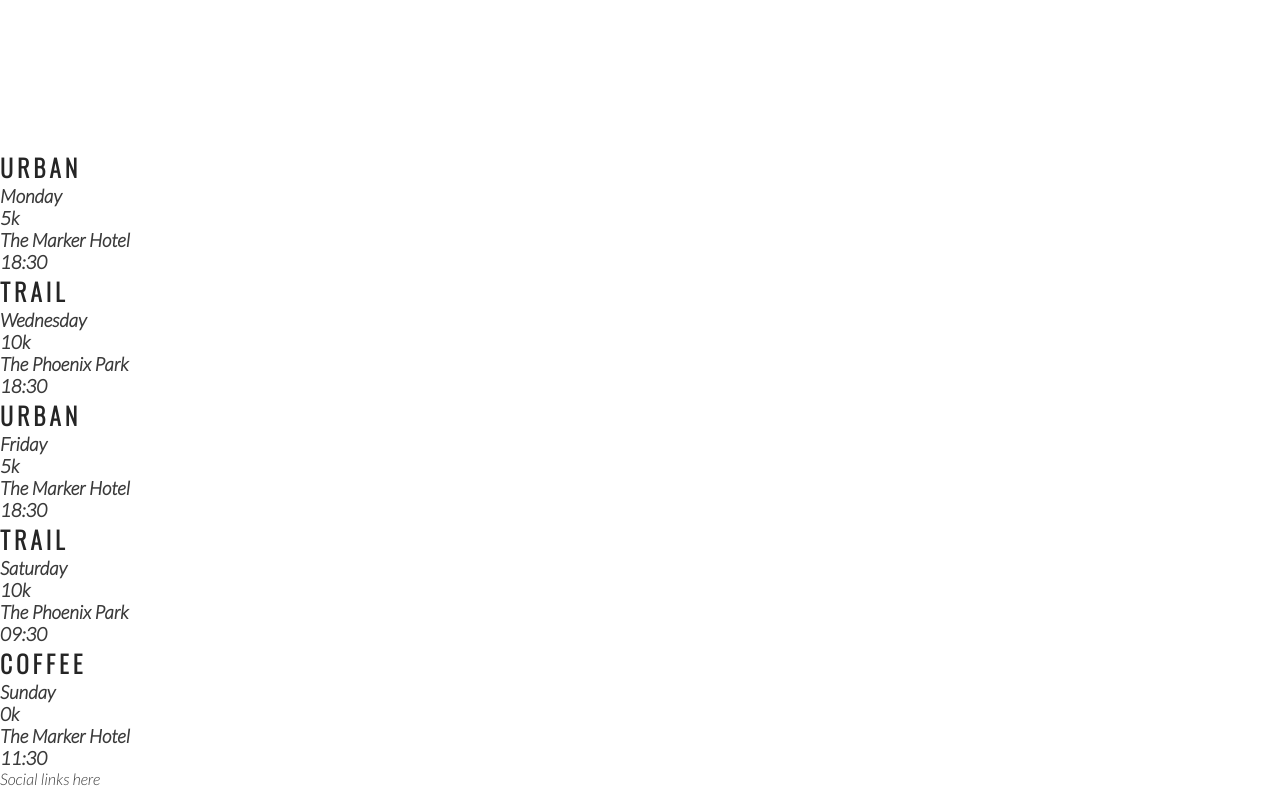
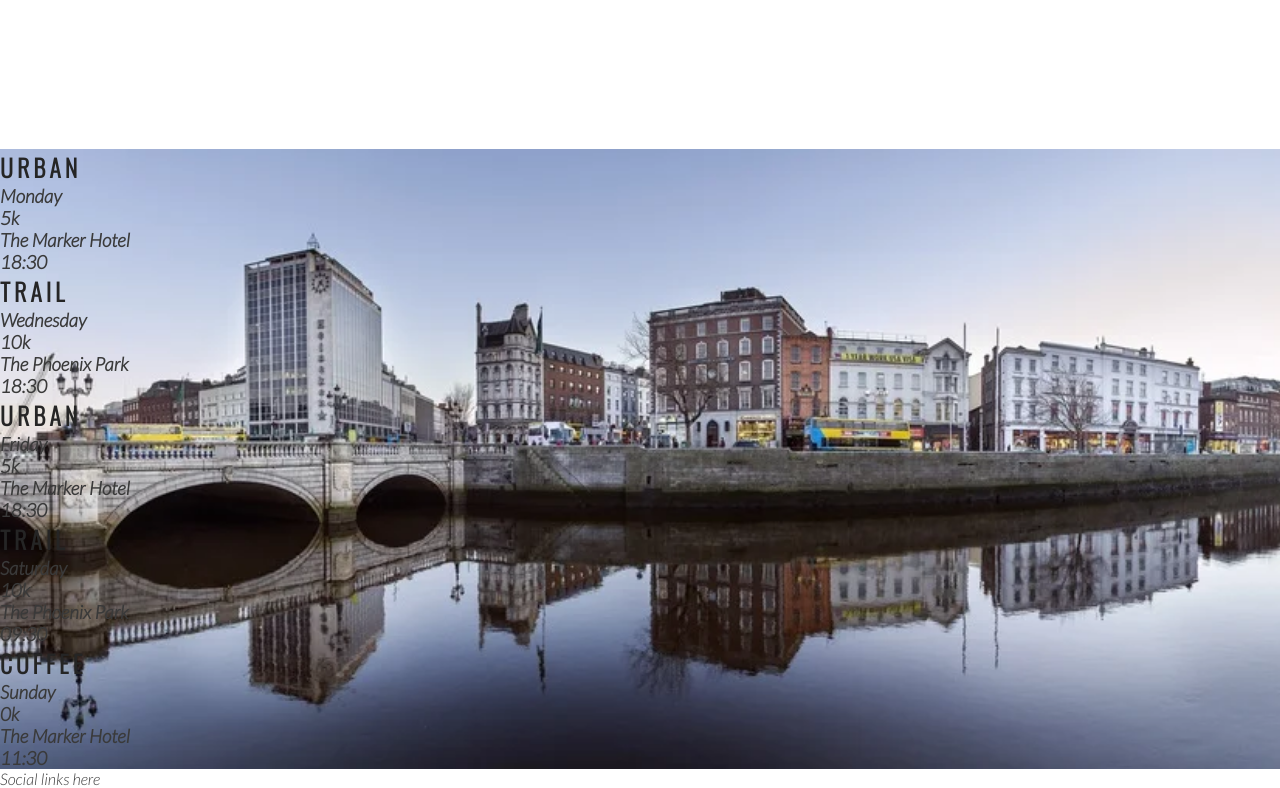
Before and after one commit to belovedpearl/love-running, a plain HTML site: page index.html in a window 1280 px wide. Shown: the part 1146-1934 px from the top of the page. Drawn offline with nearby package versions, Linux system fonts and the light colour scheme.

Commit message:
Add background image to times section

```diff
--- a/assets/css/style.css
+++ b/assets/css/style.css
@@ -185,3 +185,13 @@ h1, h2{
    height: 100%;
    border-radius: 50%;
  }
+
+ /* Meeting times*/
+ #times{
+   background: url('../images/dublin-city.webp');
+   background-repeat: no-repeat;
+   background-size: cover;
+   background-position: center;
+   width: 100%;
+   overflow: hidden;
+ }
--- a/index.html
+++ b/index.html
@@ -78,7 +78,7 @@
         </div>
     </section>
 
-    <section>
+    <section id="times">
         <div>
             <h2>Urban</h2>
             <h3>Monday</h3>
```
Also changed, not shown: assets/images/dublin-city.webp (added).
